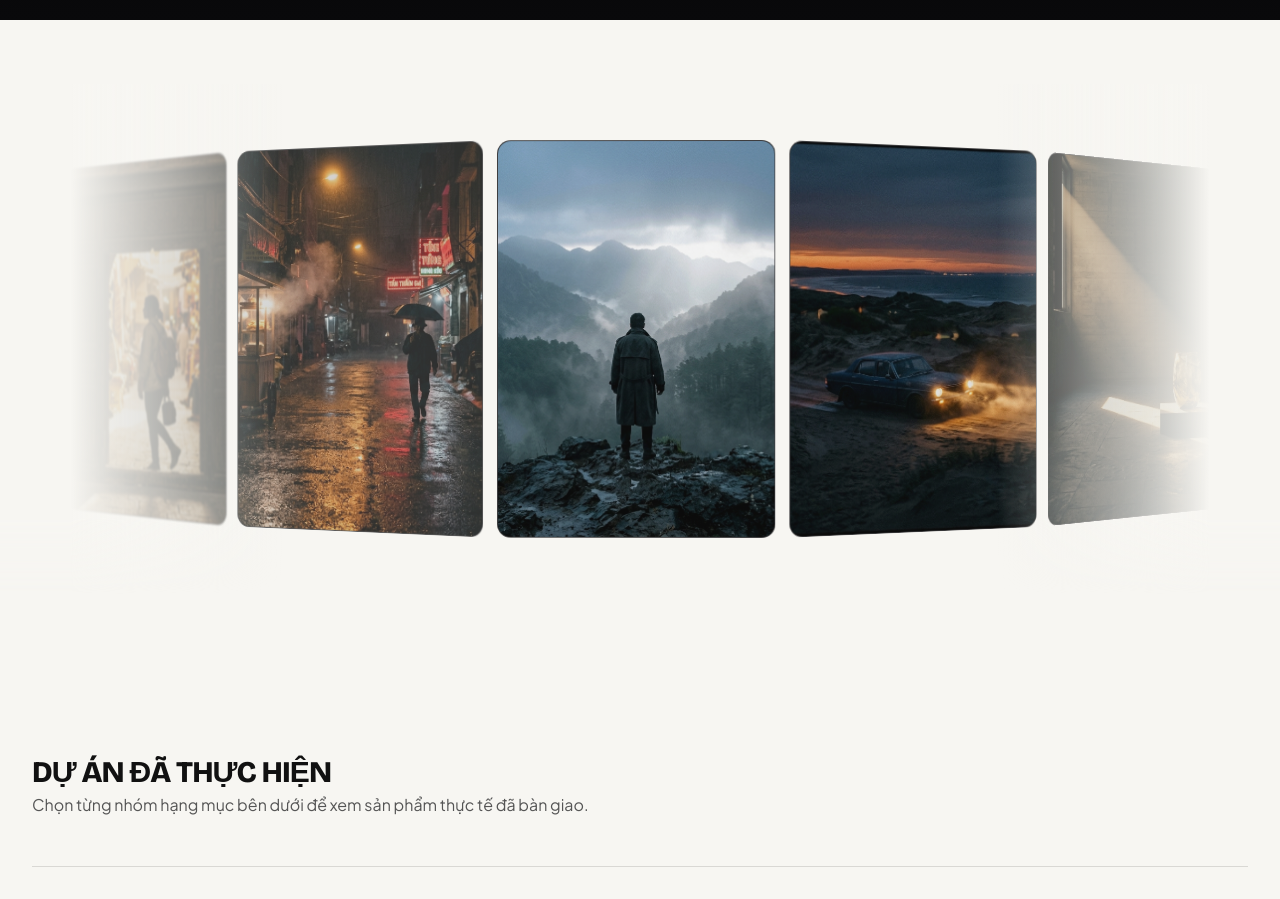
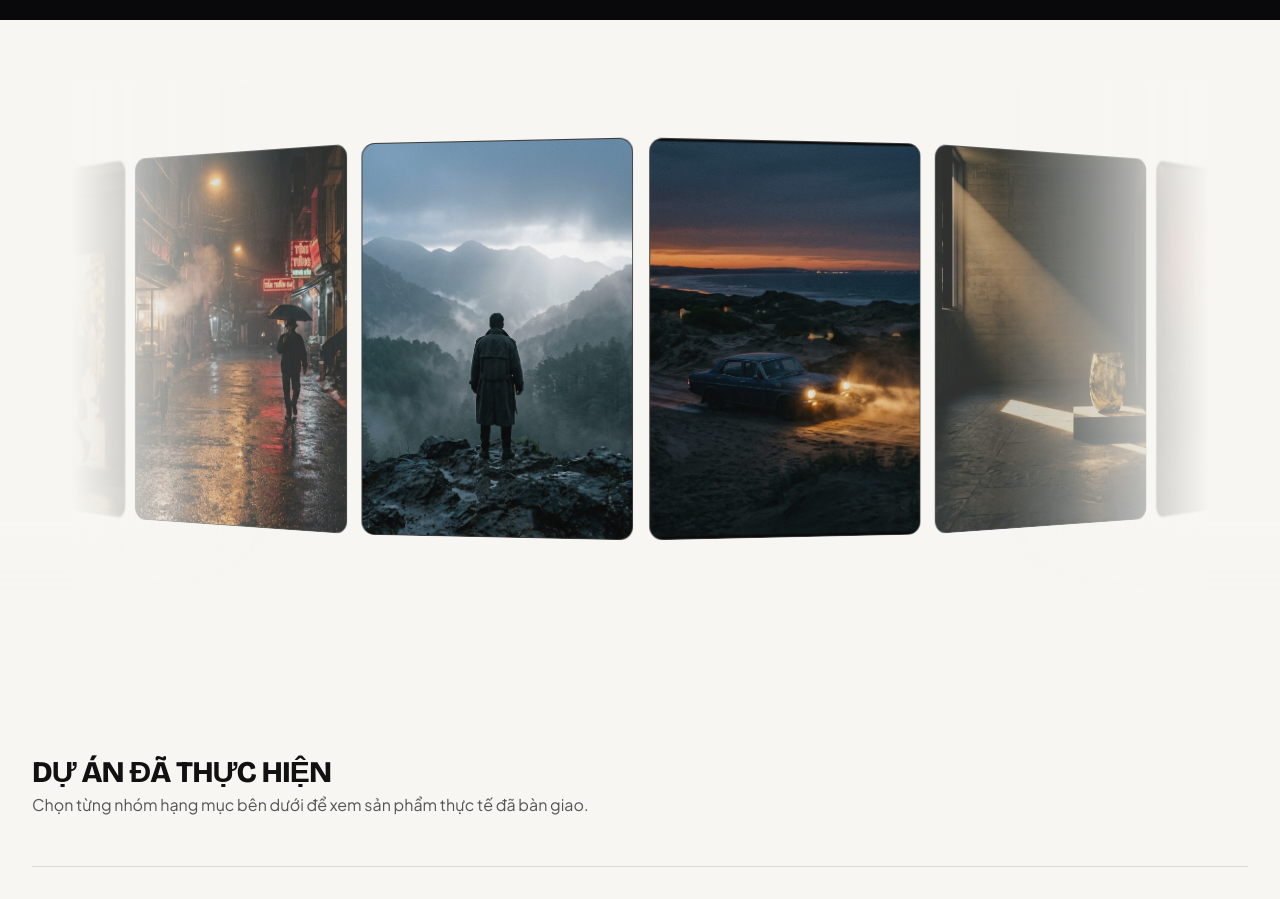
Before and after one commit to dincenzo2-wq/Porfolio, a React (Vite) app: page / in a window 1280 px wide. Shown: the part 780-1679 px from the top of the page. Built offline with nearby package versions, Linux system fonts and the light colour scheme; no server answers; grey boxes are pictures that could not be loaded.

Commit message:
fix(stills): eliminate initial card stacking flash on reload in StillsGallerySection

```diff
--- a/src/components/StillsGallerySection.tsx
+++ b/src/components/StillsGallerySection.tsx
@@ -15,6 +15,65 @@ interface CarouselSlot {
 
 const MIN_RING_SLOTS = 12;
 const AUTO_GLIDE_SPEED = 0.22; // cards per second (~4.5s per frame, serene cinematic drift)
+
+/**
+ * Pre-computes exact ArcWave 3D cylindrical position on initial HTML render
+ * Prevents FOUC where cards start stacked at (0,0) and fan out on page reload
+ */
+function getInitialCardStyle(i: number, count: number) {
+  if (count === 0) return { style: {}, darkness: '0' };
+  const vw = typeof window !== 'undefined' ? window.innerWidth : 1440;
+  const isMobile = vw < 640;
+  const isTablet = vw >= 640 && vw < 1024;
+
+  const R = isMobile ? 640 : isTablet ? 920 : 1180;
+  const deltaThetaDeg = isMobile ? 16.8 : isTablet ? 15.2 : 14.3;
+  const deltaThetaRad = (deltaThetaDeg * Math.PI) / 180;
+
+  let d = ((i - 0) % count + count) % count;
+  if (d > count / 2) d -= count;
+
+  const thetaRad = d * deltaThetaRad;
+  const thetaDeg = d * deltaThetaDeg;
+  const absThetaDeg = Math.abs(thetaDeg);
+
+  if (absThetaDeg > 76) {
+    return {
+      style: {
+        visibility: 'hidden' as const,
+        opacity: '0',
+        pointerEvents: 'none' as const,
+        transform: 'translate3d(0px, 0px, -2000px) rotateY(0deg)',
+        willChange: 'transform, opacity, filter',
+        backfaceVisibility: 'hidden' as const,
+      },
+      darkness: '0',
+    };
+  }
+
+  const tx = R * Math.sin(thetaRad);
+  const tz = R * (Math.cos(thetaRad) - 1);
+  const rotY = thetaDeg;
+  const normalizedAngle = absThetaDeg / 55;
+  const blurPx = Math.min(4, Math.pow(Math.max(0, normalizedAngle - 0.25), 1.4) * 4.5);
+  const opacity = Math.max(0.3, 1 - Math.pow(normalizedAngle, 1.4) * 0.7);
+  const zIndex = Math.round(500 - absThetaDeg * 5);
+  const darkness = Math.min(0.55, normalizedAngle * 0.6);
+
+  return {
+    style: {
+      visibility: 'visible' as const,
+      pointerEvents: opacity > 0.4 ? ('auto' as const) : ('none' as const),
+      opacity: opacity.toFixed(3),
+      filter: blurPx > 0.3 ? `blur(${blurPx.toFixed(2)}px)` : 'none',
+      zIndex: String(zIndex),
+      transform: `translate3d(${tx.toFixed(2)}px, 0px, ${tz.toFixed(2)}px) rotateY(${rotY.toFixed(2)}deg) scale(1)`,
+      willChange: 'transform, opacity, filter',
+      backfaceVisibility: 'hidden' as const,
+    },
+    darkness: darkness.toFixed(3),
+  };
+}
 
 export function StillsGallerySection({ stills }: StillsGallerySectionProps) {
   // 1. Source frames from Admin (Tab 3 Stills) or default frames
@@ -383,7 +442,9 @@ export function StillsGallerySection({ stills }: StillsGallerySectionProps) {
           style={{ transformStyle: 'preserve-3d' }}
           className="relative w-full h-full flex items-center justify-center"
         >
-          {ringSlots.map((slot, i) => (
+          {ringSlots.map((slot, i) => {
+            const initialSlot = getInitialCardStyle(i, ringSlots.length);
+            return (
               <button
                 key={slot.slotKey}
                 ref={(el) => {
@@ -392,11 +453,8 @@ export function StillsGallerySection({ stills }: StillsGallerySectionProps) {
                 type="button"
                 onClick={() => handleCardClick(slot.sourceIndex, i)}
                 aria-label={`Khung hình ${slot.item.title || formatIndex(slot.sourceIndex)} — Bấm để đưa về tâm`}
-              style={{
-                willChange: 'transform, opacity, filter',
-                backfaceVisibility: 'hidden',
-              }}
-              className="group absolute w-[175px] h-[250px] sm:w-[205px] sm:h-[295px] md:w-[230px] md:h-[330px] lg:w-[280px] lg:h-[400px] rounded-[14px] overflow-hidden bg-[#111113] border border-white/15 focus-visible:outline-2 focus-visible:outline-[#3B82F6] focus-visible:outline-offset-2 cursor-pointer transition-[border-color,transform] duration-300 hover:border-white/40"
+                style={initialSlot.style}
+                className="group absolute w-[175px] h-[250px] sm:w-[205px] sm:h-[295px] md:w-[230px] md:h-[330px] lg:w-[280px] lg:h-[400px] rounded-[14px] overflow-hidden bg-[#111113] border border-white/15 focus-visible:outline-2 focus-visible:outline-[#3B82F6] focus-visible:outline-offset-2 cursor-pointer transition-[border-color] duration-300 hover:border-white/40"
               >
                 <img
                   src={slot.item.src}
@@ -412,7 +470,8 @@ export function StillsGallerySection({ stills }: StillsGallerySectionProps) {
                 {/* ArcWave Atmospheric Depth Darkening Overlay */}
                 <div
                   aria-hidden="true"
-                className="arcwave-darkness pointer-events-none absolute inset-0 bg-black opacity-0 transition-opacity duration-300"
+                  style={{ opacity: initialSlot.darkness }}
+                  className="arcwave-darkness pointer-events-none absolute inset-0 bg-black transition-opacity duration-300"
                 />
 
                 {/* ArcWave Hover Caption Veil (.thr3-veil) */}
@@ -433,7 +492,8 @@ export function StillsGallerySection({ stills }: StillsGallerySectionProps) {
                   </p>
                 </div>
               </button>
-          ))}
+            );
+          })}
         </div>
 
         {/* Dynamic Horizon Fade (Left) — Follows live --morph-bg with bottom feather */}
```
Lines whose indentation alone changed are shown as unchanged.
